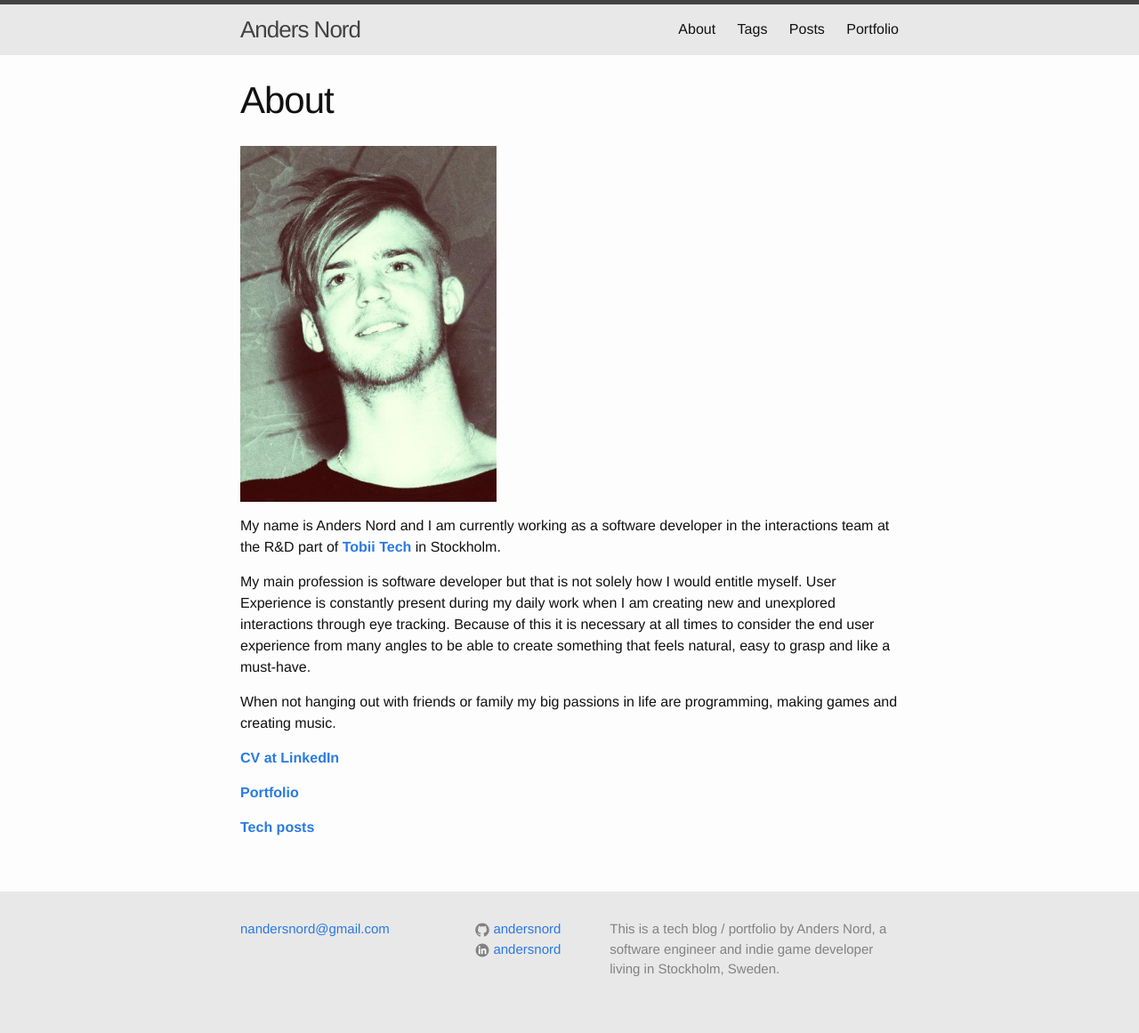
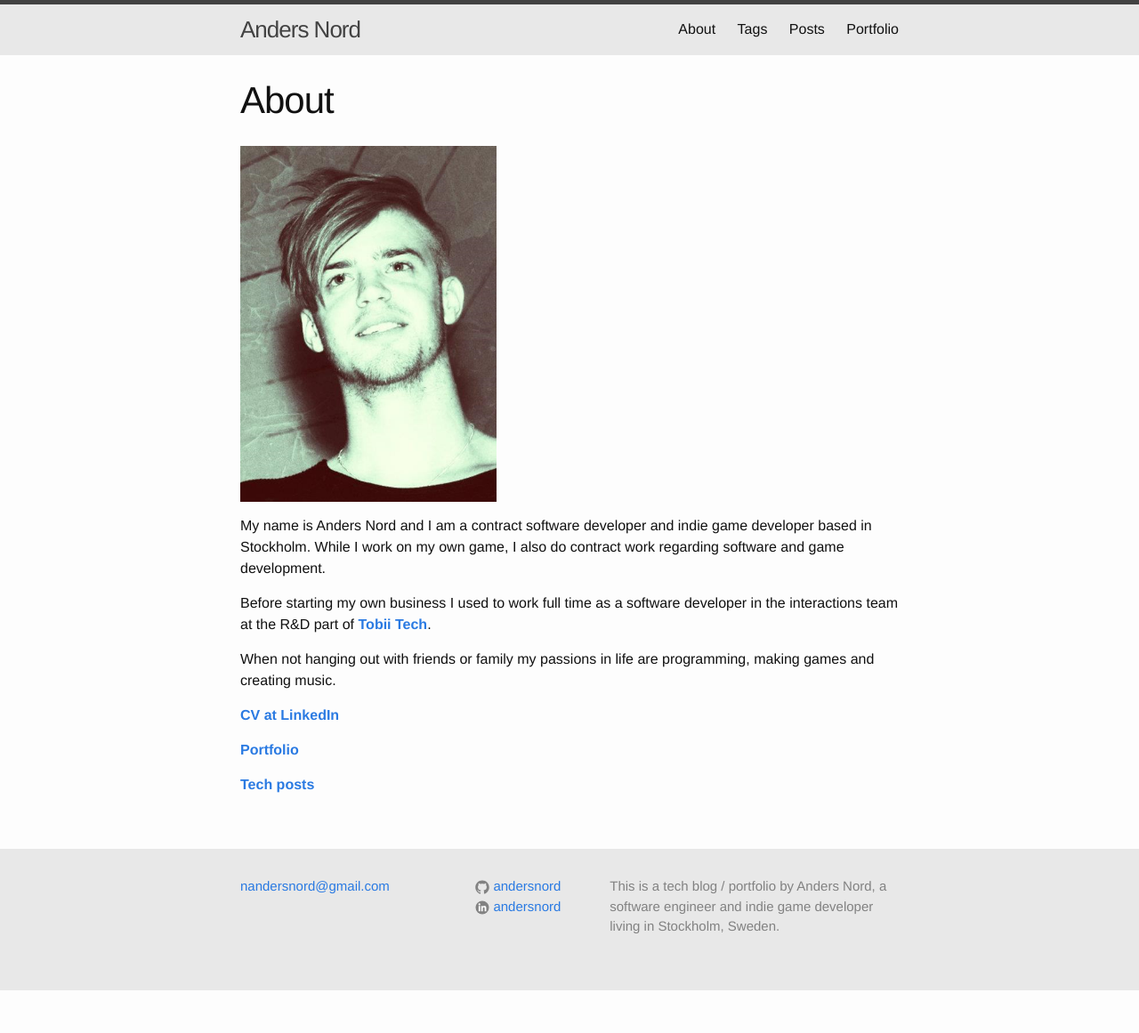
Before and after one commit to andersnord/andersnord.github.io, a Jekyll site: the page built from about.md, in a window 1280 px wide. Shown: the whole page at 89% size. Built offline with Jekyll 4.4.1, drawn with Linux system fonts in a browser that asks for light colours; after the commit the page ends 1113 px from its top, so only the background shows below that.

Commit message:
#13 - Updated about page

```diff
--- a/about.md
+++ b/about.md
@@ -6,11 +6,12 @@ permalink: /about/
 
 <img src="{{ site.baseurl }}/assets/about/profile.png" height="400px">
 
-My name is Anders Nord and I am currently working as a software developer in the interactions team at the R&D part of **[Tobii Tech][TobiiTech]** in Stockholm.
+My name is Anders Nord and I am a contract software developer and indie game developer based in Stockholm.
+While I work on my own game, I also do contract work regarding software and game development.
 
-My main profession is software developer but that is not solely how I would entitle myself. User Experience is constantly present during my daily work when I am creating new and unexplored interactions through eye tracking. Because of this it is necessary at all times to consider the end user experience from many angles to be able to create something that feels natural, easy to grasp and like a must-have.
+Before starting my own business I used to work full time as a software developer in the interactions team at the R&D part of **[Tobii Tech][TobiiTech]**.
 
-When not hanging out with friends or family my big passions in life are programming, making games and creating music.
+When not hanging out with friends or family my passions in life are programming, making games and creating music.
 
 **[CV at LinkedIn][LinkedIn]**
 
```
Also changed, not shown: assets/GameDevelopmentPosts/2_Controls/keyboard.gif (added), assets/GameDevelopmentPosts/graphics/early_grass_dirt_water_round2.PNG (added), assets/GameDevelopmentPosts/tech/player_state.png (added).
